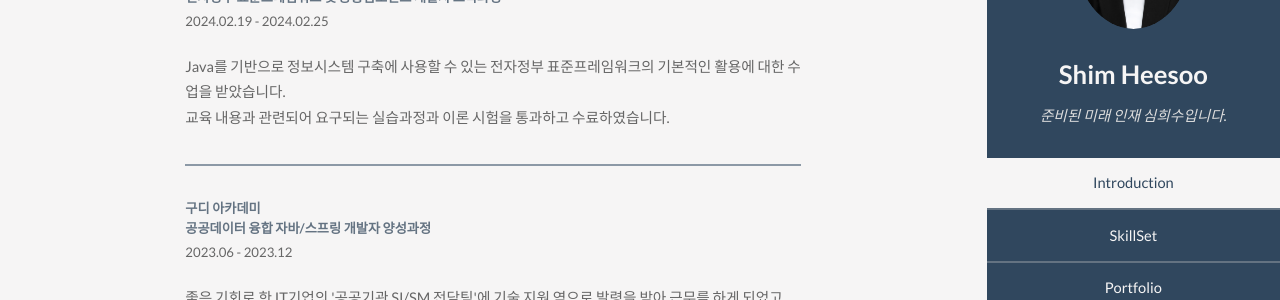
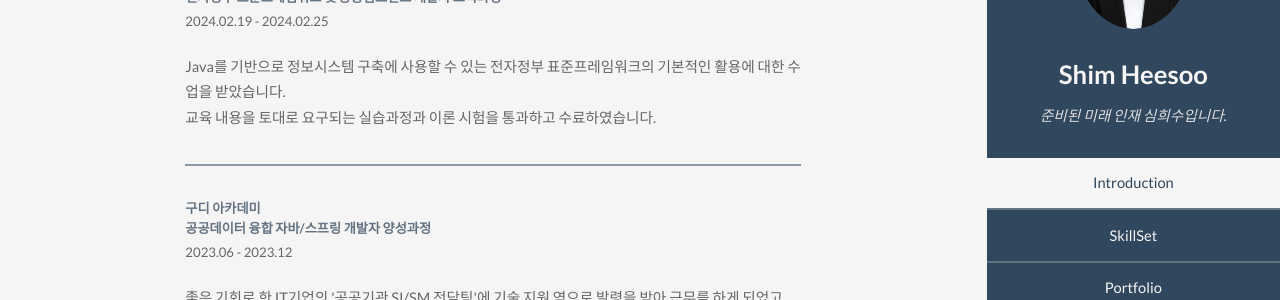
Before and after one commit to CHeessoo/CHeessoo.github.io, a Jekyll site: the page built from index.html, in a window 1280 px wide and 900 px high, scrolled down 401 px. Shown: the part 151-451 px from the top of the window. Built offline with Jekyll 4.4.1, drawn with Linux system fonts in a browser that asks for light colours.

Commit message:
Update Info

```diff
--- a/index.html
+++ b/index.html
@@ -24,7 +24,7 @@ layout: default
             <p>2024.02.19 - 2024.02.25</p>
             <p>
                 Java를 기반으로 정보시스템 구축에 사용할 수 있는 전자정부 표준프레임워크의 기본적인 활용에 대한 수업을 받았습니다.<br/>
-                교육 내용과 관련되어 요구되는 실습과정과 이론 시험을 통과하고 수료하였습니다.
+                교육 내용을 토대로 요구되는 실습과정과 이론 시험을 통과하고 수료하였습니다.
             </p>
             <hr>
             <h5>구디 아카데미<br/>공공데이터 융합 자바/스프링 개발자 양성과정</h5>
```
